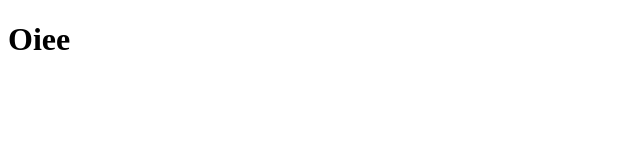
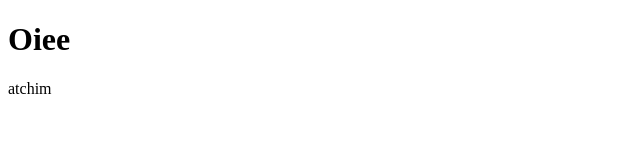
Before and after one commit to JulioCesar3000/projeto-vertigo, a plain HTML site: page index.html in a window 1280 px wide. Shown: the full height of the page, 0-640 px from the left. Drawn offline with Linux system fonts and the light colour scheme.

Commit message:
Segundo commit

```diff
--- a/index.html
+++ b/index.html
@@ -7,5 +7,6 @@
 </head>
 <body>
     <h1>Oiee</h1>
+    <p>atchim</p>
 </body>
 </html>
```
